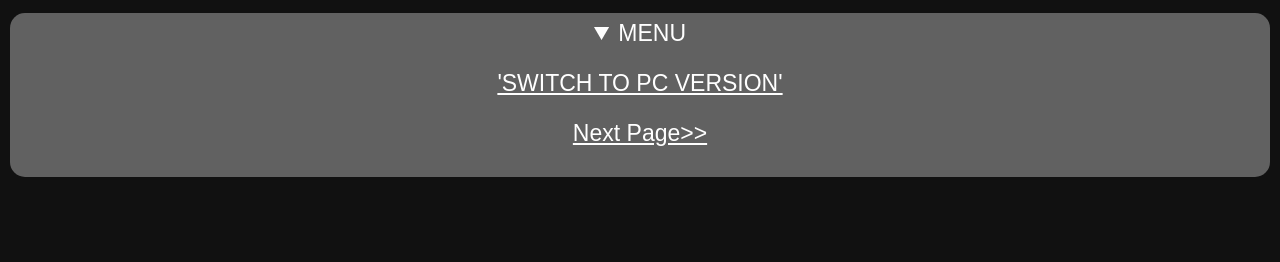
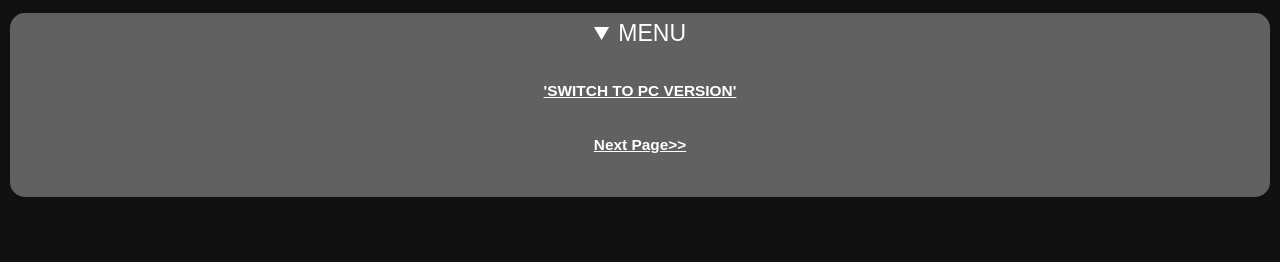
Before and after one commit to Jojie16/MLyricalVibes, a plain HTML site: page index.html in a window 1280 px wide. Both pictures are taken after a click on the element "MENU". Shown: the part 129-391 px from the top of the page. Drawn offline with Linux system fonts and the light colour scheme.

Commit message:
Update index.html

```diff
--- a/index.html
+++ b/index.html
@@ -20,8 +20,8 @@
   cursor: pointer;">
 
     <summary>MENU</summary>
-      <p><a href="https://jojie16.github.io/LyricalVibes/">'SWITCH TO PC VERSION'</a></p>
-      <p><a href="https://jojie16.github.io/2MLyricalVibes/">Next Page>></a></p>
+      <h6><a href="https://jojie16.github.io/LyricalVibes/">'SWITCH TO PC VERSION'</a></h6>
+      <h6><a href="https://jojie16.github.io/2MLyricalVibes/">Next Page>></a></h6>
   </details>
 
 </div>
```
